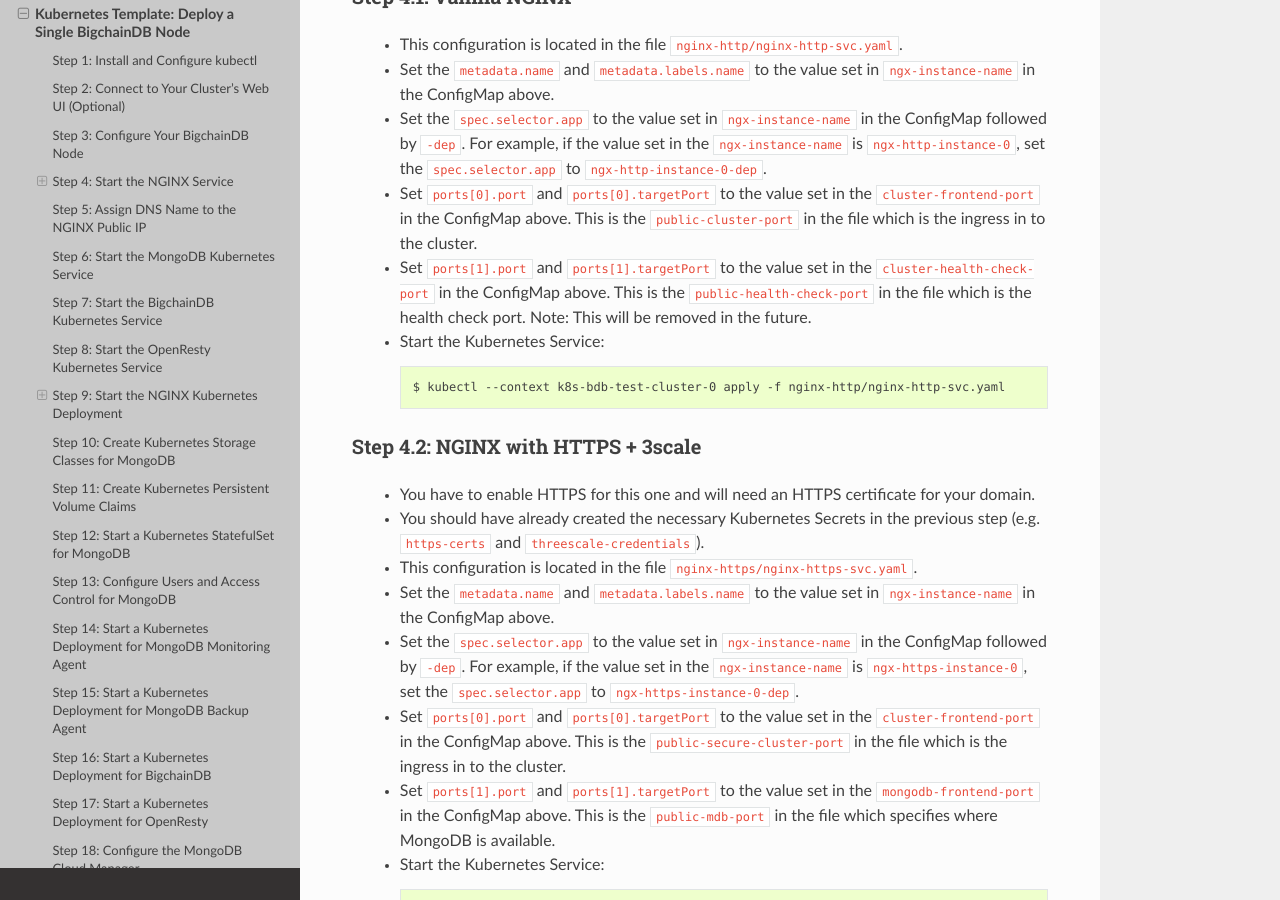
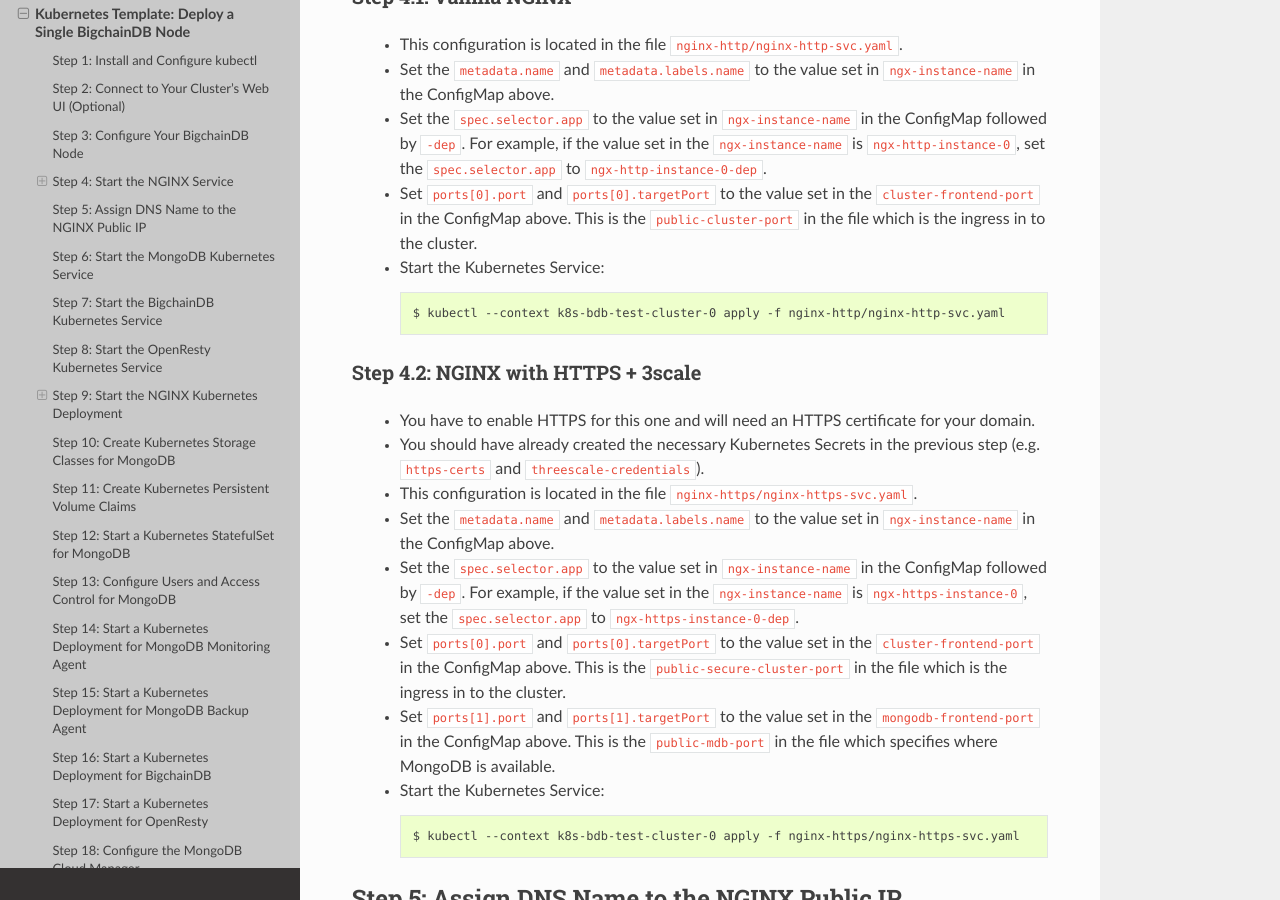
Before and after one commit to bigchaindb/bigchaindb, a Sphinx documentation site: the page built from docs/server/source/production-deployment-template/node-on-kubernetes.rst, in a window 1280 px wide and 900 px high, scrolled down 2232 px. Built offline with Sphinx 7.4.7 and the Read the Docs theme 2.0.0, drawn with Linux system fonts in a browser that asks for light colours; pages that are not in the unit, such as notebooks, are missing from menus.

Commit message:
Healthchecks for NGINX in nginx-http-dep.yaml and dev-setup/nginx-http.yaml

```diff
--- a/docs/server/source/production-deployment-template/node-on-kubernetes.rst
+++ b/docs/server/source/production-deployment-template/node-on-kubernetes.rst
@@ -132,11 +132,6 @@
    * Set ``ports[0].port`` and ``ports[0].targetPort`` to the value set in the
      ``cluster-frontend-port`` in the ConfigMap above. This is the
      ``public-cluster-port`` in the file which is the ingress in to the cluster.
-
-   * Set ``ports[1].port`` and ``ports[1].targetPort`` to the value set in the
-     ``cluster-health-check-port`` in the ConfigMap above. This is the
-     ``public-health-check-port`` in the file which is the health check port.
-     Note: This will be removed in the future.
 
    * Start the Kubernetes Service:
 
```
Also changed, not shown: 6 other files.
